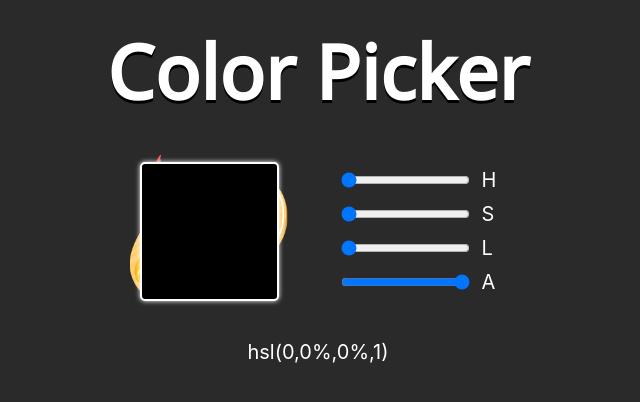
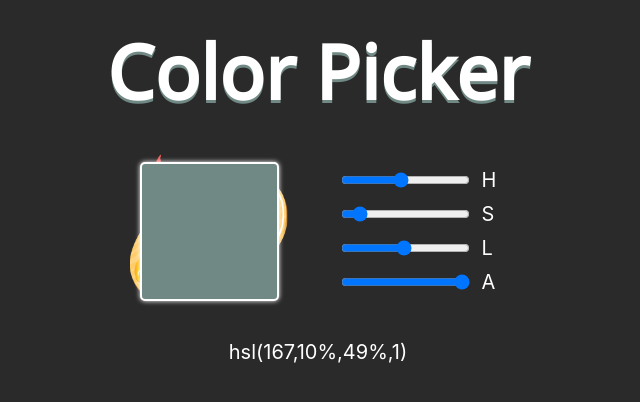
Before and after one commit to mmyenny/color-picker-2, a React (Create React App) app: page / in a window 1280 px wide. Shown: the top 402 px of the page, without its empty margins (322-962 px from the left). Built offline with nearby package versions, Linux system fonts and the light colour scheme.

Commit message:
Initialized the state to a random color when the page is loaded

```diff
--- a/src/App.js
+++ b/src/App.js
@@ -6,9 +6,9 @@ class App extends Component {
     super(props)
 
     this.state = {
-      hue: 0,
-      saturation: 0,
-      lightness: 0,
+      hue: Math.ceil(Math.random() * 360),
+      saturation: Math.ceil(Math.random() * 100),
+      lightness: Math.ceil(Math.random() * 100),
       alpha: 1
     }
   }
```
